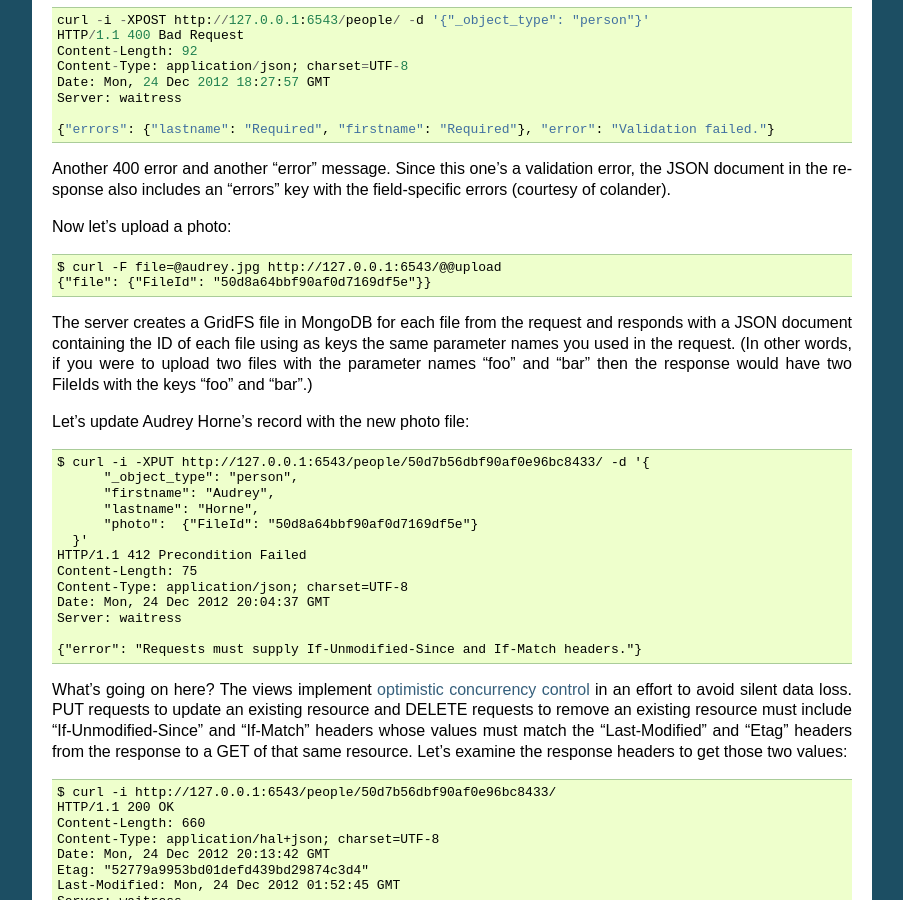
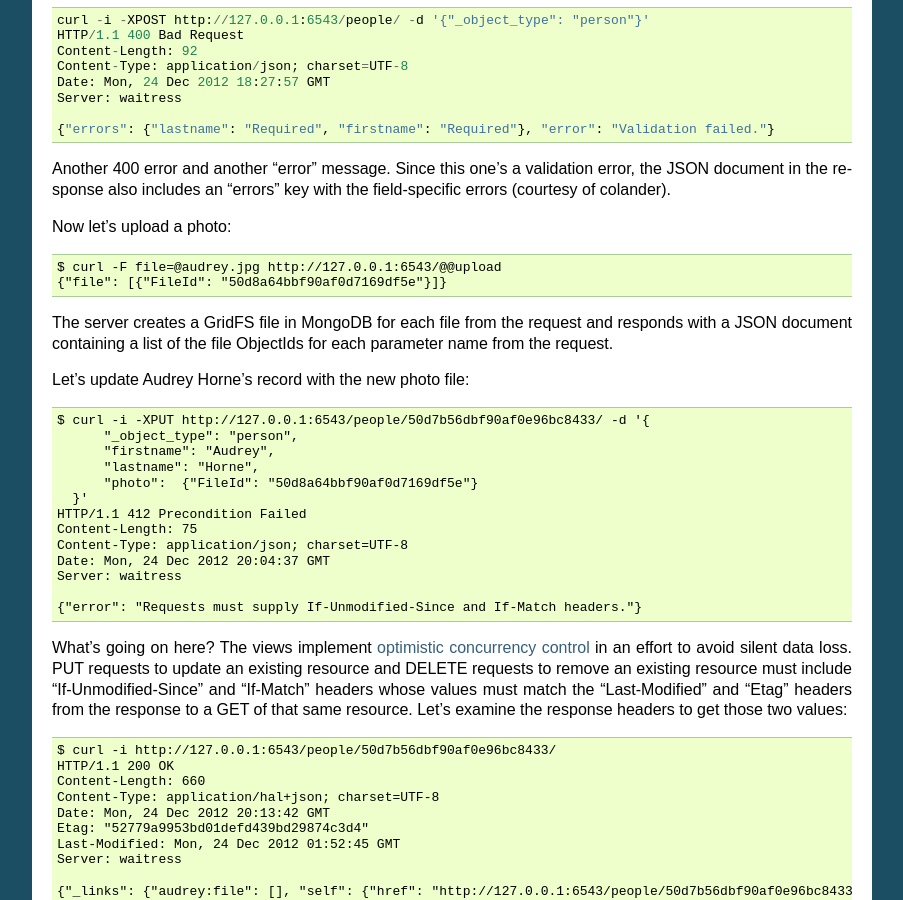
Before and after one commit to sbrauer/Audrey, a Sphinx documentation site: the page built from docs/source/introduction.rst, in a window 1280 px wide and 900 px high, scrolled down 6327 px. Shown: the whole window, without its empty margins (198-1101 px from the left). Built offline with Sphinx 7.4.7, drawn with Linux system fonts in a browser that asks for light colours.

Commit message:
support upload of multiple files with same parm name

```diff
--- a/docs/source/introduction.rst
+++ b/docs/source/introduction.rst
@@ -353,13 +353,11 @@ Another 400 error and another "error" message.  Since this one's a validation er
 Now let's upload a photo::
 
     $ curl -F file=@audrey.jpg http://127.0.0.1:6543/@@upload
-    {"file": {"FileId": "50d8a64bbf90af0d7169df5e"}}
+    {"file": [{"FileId": "50d8a64bbf90af0d7169df5e"}]}
 
 The server creates a GridFS file in MongoDB for each file from the request
-and responds with a JSON document containing the ID of each file using as
-keys the same parameter names you used in the request.  (In other words,
-if you were to upload two files with the parameter names "foo" and "bar"
-then the response would have two FileIds with the keys "foo" and "bar".)
+and responds with a JSON document containing a list of the file ObjectIds
+for each parameter name from the request.
 
 Let's update Audrey Horne's record with the new photo file::
 
```
Also changed, not shown: 1 other file.
